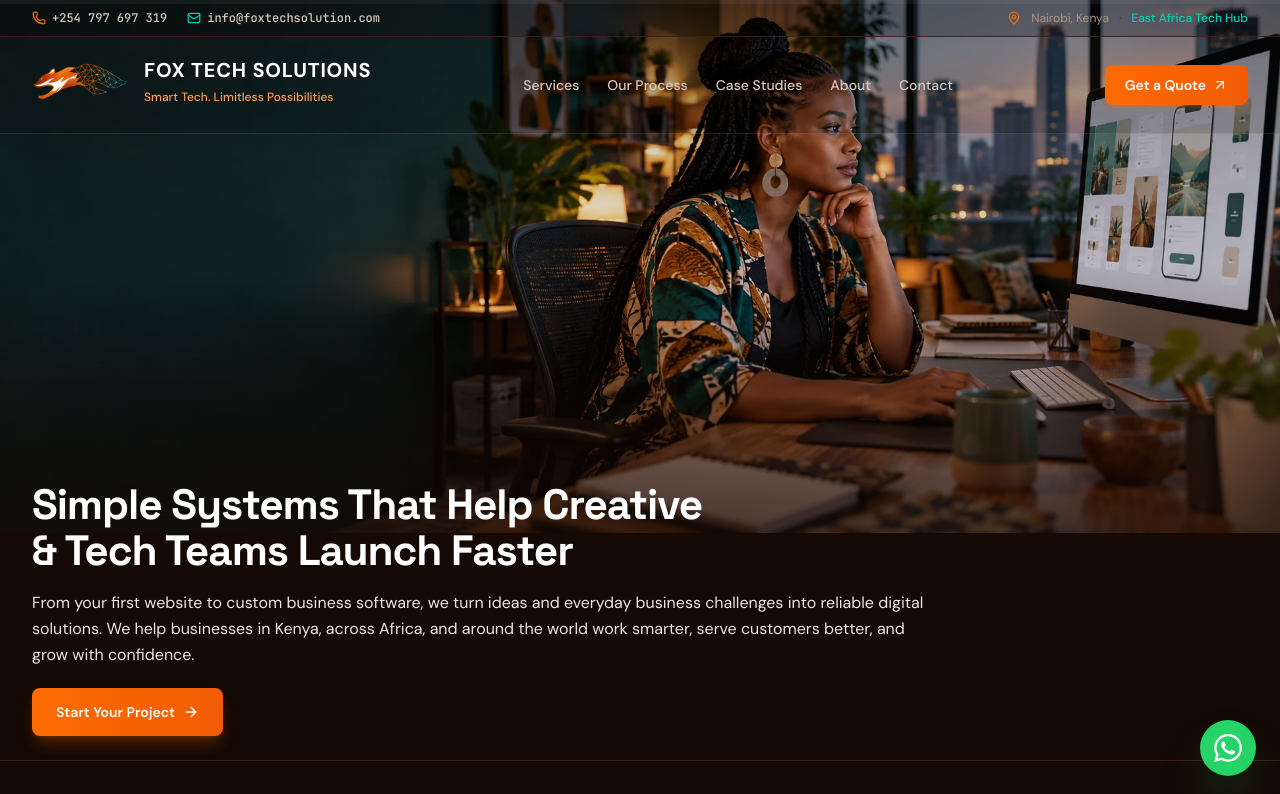
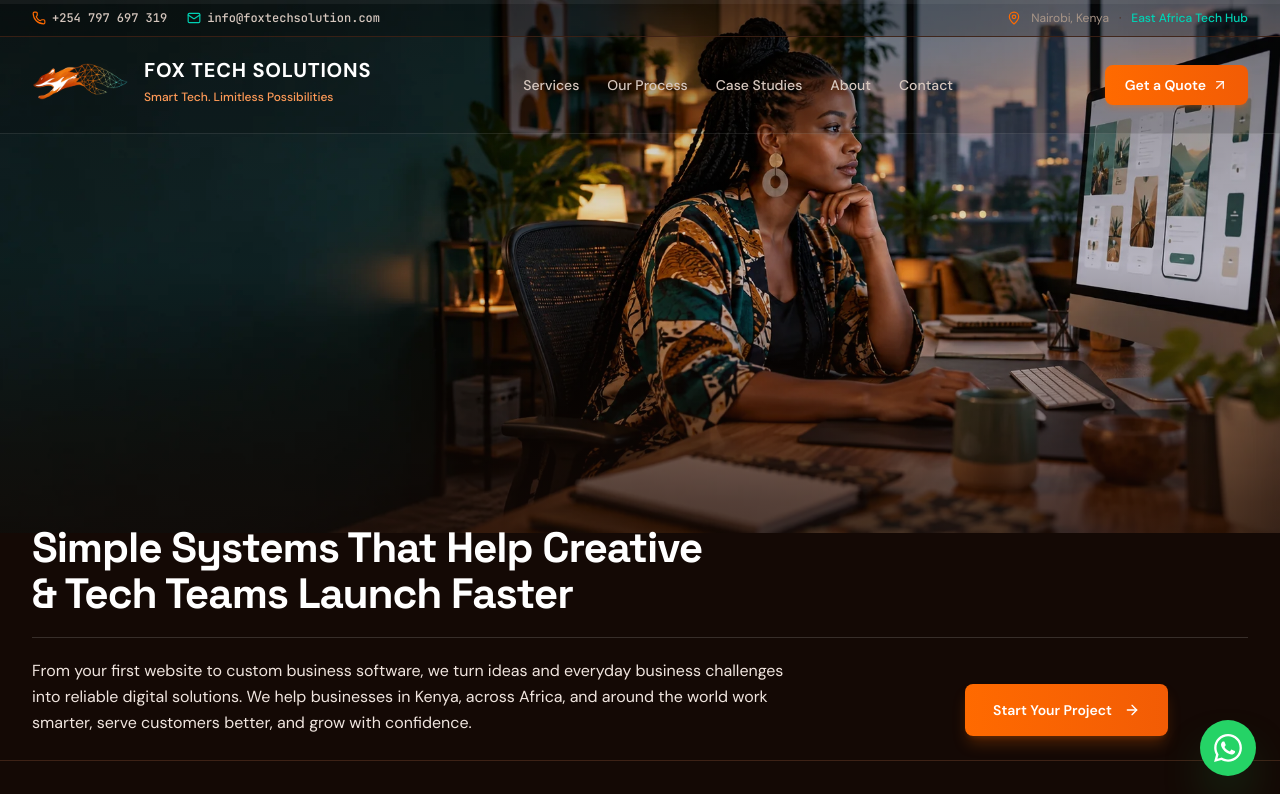
Before and after one commit to johnorengo/Fox-Tech-Portfolio, a React (Vite) app: page / in a window 1280 px wide. Shown: the top 794 px of the page. Built offline with nearby package versions, Linux system fonts and the light colour scheme.

Commit message:
Place hero project action beside the introduction

```diff
--- a/src/components/Hero.tsx
+++ b/src/components/Hero.tsx
@@ -72,18 +72,20 @@ export const Hero: React.FC<HeroProps> = ({ onBookScoping }) => {
           <h1 className="max-w-4xl text-[1.9rem] font-bold leading-[1.1] tracking-tight text-white [text-wrap:balance] sm:text-4xl lg:text-[2.65rem]">
             Simple Systems That Help Creative &amp; Tech Teams Launch Faster
           </h1>
-          <p className="mt-4 max-w-4xl text-sm leading-relaxed text-[#f0e5df] sm:text-base">
+          <div className="hero-action-row mt-5 grid gap-5 border-t border-white/15 pt-5 lg:grid-cols-[minmax(0,1fr)_auto] lg:items-end lg:gap-10 lg:pr-20">
+            <p className="max-w-3xl text-sm leading-relaxed text-[#f0e5df] sm:text-base">
               From your first website to custom business software, we turn ideas and everyday business challenges into reliable digital solutions. We help businesses in Kenya, across Africa, and around the world work smarter, serve customers better, and grow with confidence.
             </p>
             <button
               onClick={onBookScoping}
-            className="mt-5 inline-flex w-full items-center justify-center gap-2 self-start rounded-lg bg-gradient-to-r from-[#ff6a00] to-[#f25c05] px-6 py-3.5 text-sm font-semibold text-white shadow-lg shadow-[#ff6a00]/25 transition hover:from-[#ff7a1a] hover:to-[#ff6a00] focus-visible:ring-2 focus-visible:ring-[#00d2b4] sm:w-auto"
+              className="inline-flex min-h-12 w-full items-center justify-center gap-3 justify-self-start whitespace-nowrap rounded-lg bg-gradient-to-r from-[#ff6a00] to-[#f25c05] px-7 py-4 text-sm font-semibold text-white shadow-lg shadow-[#ff6a00]/25 transition hover:from-[#ff7a1a] hover:to-[#ff6a00] focus-visible:ring-2 focus-visible:ring-[#00d2b4] sm:w-auto"
             >
               <span>Start Your Project</span>
               <ArrowRight className="h-4 w-4" />
             </button>
           </div>
         </div>
+      </div>
 
     </section>
   );
--- a/src/index.css
+++ b/src/index.css
@@ -98,8 +98,8 @@
 /* Reserve space for the CTA on compact phones without clipping the content. */
 @media (max-width: 639px) and (max-height: 700px) {
   .hero-content h1 { font-size: 1.625rem; }
-  .hero-content p { font-size: 13px; line-height: 1.5; margin-top: 12px; }
-  .hero-content button { margin-top: 16px; }
+  .hero-content p { font-size: 13px; line-height: 1.5; }
+  .hero-action-row { margin-top: 12px; padding-top: 12px; gap: 16px; }
 }
 
 @keyframes glow-breathe {
```
Lines whose indentation alone changed are shown as unchanged.
